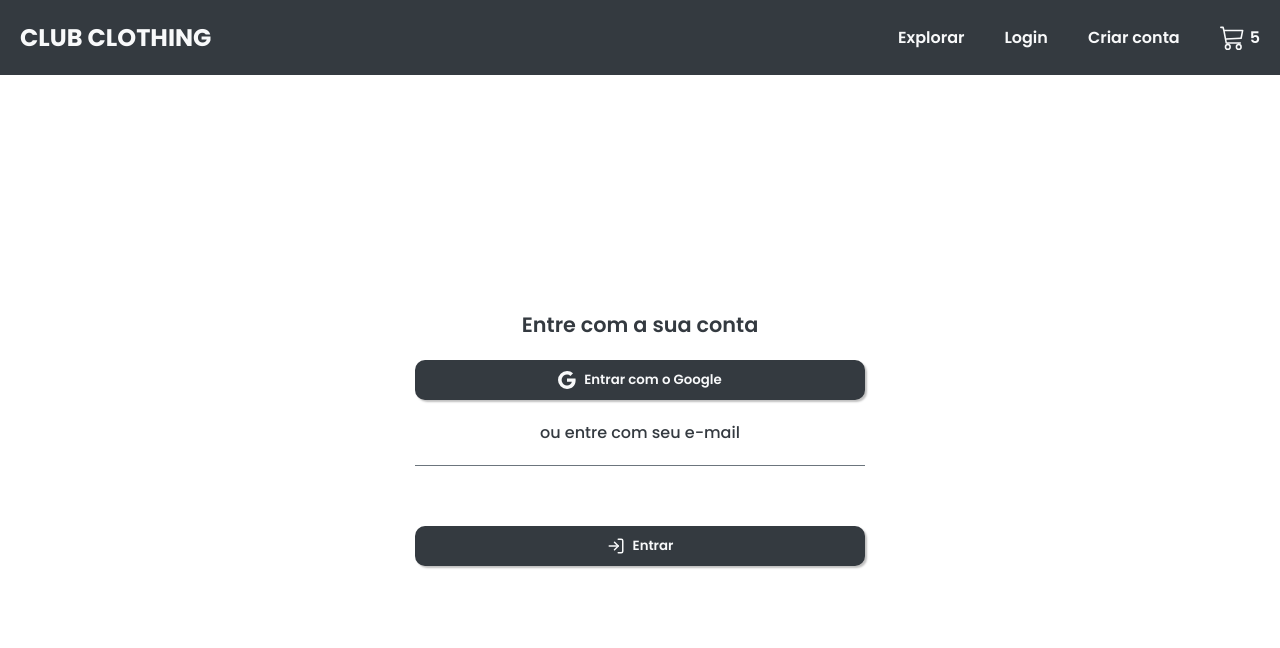
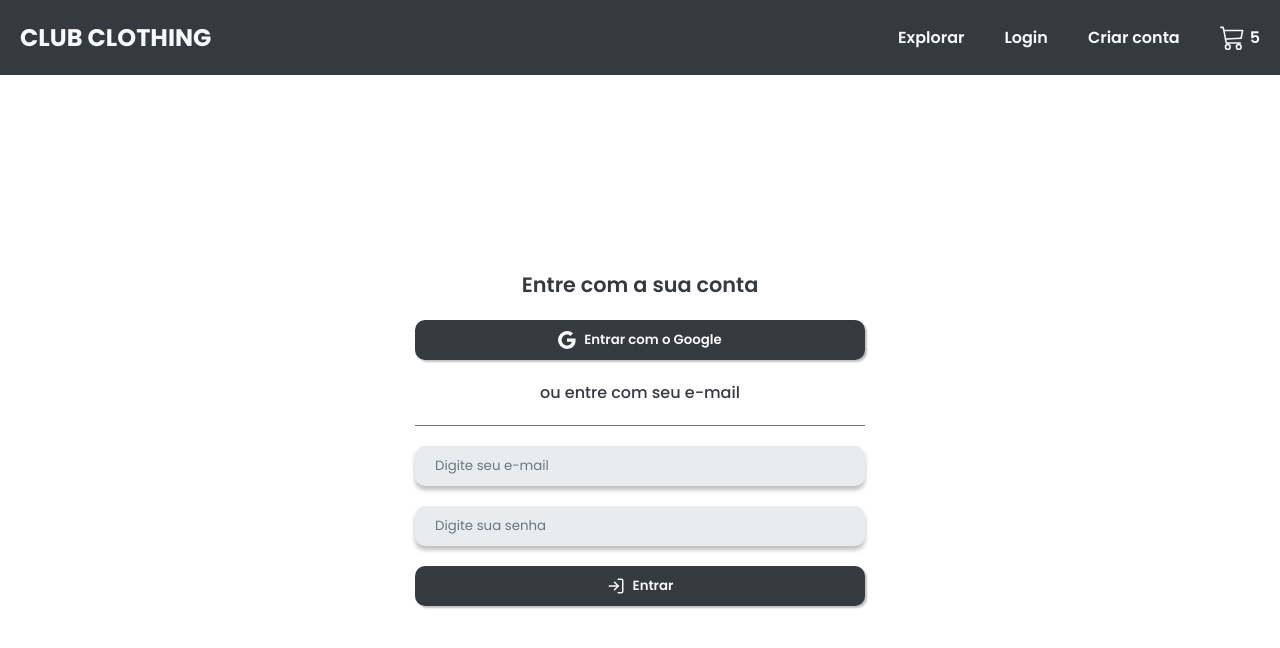
Before and after one commit to oMatheus-Farias/appclubclothing-ecommerce, a React (Create React App) app: page /login in a window 1280 px wide. Shown: the top 648 px of the page. Built offline with nearby package versions, Linux system fonts and the light colour scheme.

Commit message:
feat: add Custom Input Component

```diff
--- /dev/null
+++ b/src/components/custom-input/custom-input.component.tsx
@@ -0,0 +1,13 @@
+import { InputHTMLAttributes } from 'react'
+
+import { CustomInputContainer } from './custom-input.styles'
+
+interface CustomInputProps extends InputHTMLAttributes<HTMLInputElement> {
+  hasError?: boolean
+}
+
+const CustomInput = ({ hasError, ...rest }: CustomInputProps) => {
+  return <CustomInputContainer hasError={hasError} {...rest} />
+}
+
+export default CustomInput
--- /dev/null
+++ b/src/components/custom-input/custom-input.styles.ts
@@ -0,0 +1,30 @@
+import styled from 'styled-components'
+import Colors from '../../theme/theme.colors'
+
+type CustomInputContainerProps = {
+  hasError?: boolean
+}
+
+export const CustomInputContainer = styled.input<CustomInputContainerProps>`
+  border: none;
+  width: 100%;
+  background-color: ${Colors.input.background};
+  padding-right: 20px;
+  padding-left: 20px;
+  padding-top: 10px;
+  padding-bottom: 10px;
+  box-shadow: 0px 4px 4px rgba(0, 0, 0, 0.25);
+  border-radius: 10px;
+  color: ${Colors.text.dark};
+  border: ${(props) => (props.hasError ? `2px solid ${Colors.error}` : 'none')};
+
+  &::placeholder {
+    color: ${(props) =>
+      props.hasError ? Colors.error : Colors.input.placeholder};
+  }
+
+  &:focus {
+    outline: ${(props) =>
+      props.hasError ? 'none' : `2px solid ${Colors.input.placeholder}`};
+  }
+`
--- a/src/page/login/login.page.tsx
+++ b/src/page/login/login.page.tsx
@@ -1,4 +1,5 @@
 import CustomButton from '../../components/custom-button/custom-button.component'
+import CustomInput from '../../components/custom-input/custom-input.component'
 import Header from '../../components/header/header.component'
 import {
   LoginContainer,
@@ -26,8 +27,12 @@
 
           <LoginSubtitle>ou entre com seu e-mail</LoginSubtitle>
 
-          <LoginInputContainer>{/* Email Input */}</LoginInputContainer>
-          <LoginInputContainer>{/* Password Input */}</LoginInputContainer>
+          <LoginInputContainer>
+            <CustomInput placeholder='Digite seu e-mail' />
+          </LoginInputContainer>
+          <LoginInputContainer>
+            <CustomInput placeholder='Digite sua senha' type='password' />
+          </LoginInputContainer>
 
           <CustomButton startIcon={<FiLogIn size={18} />}>Entrar</CustomButton>
         </LoginContent>
```
Also changed, not shown: .eslintrc.json.
